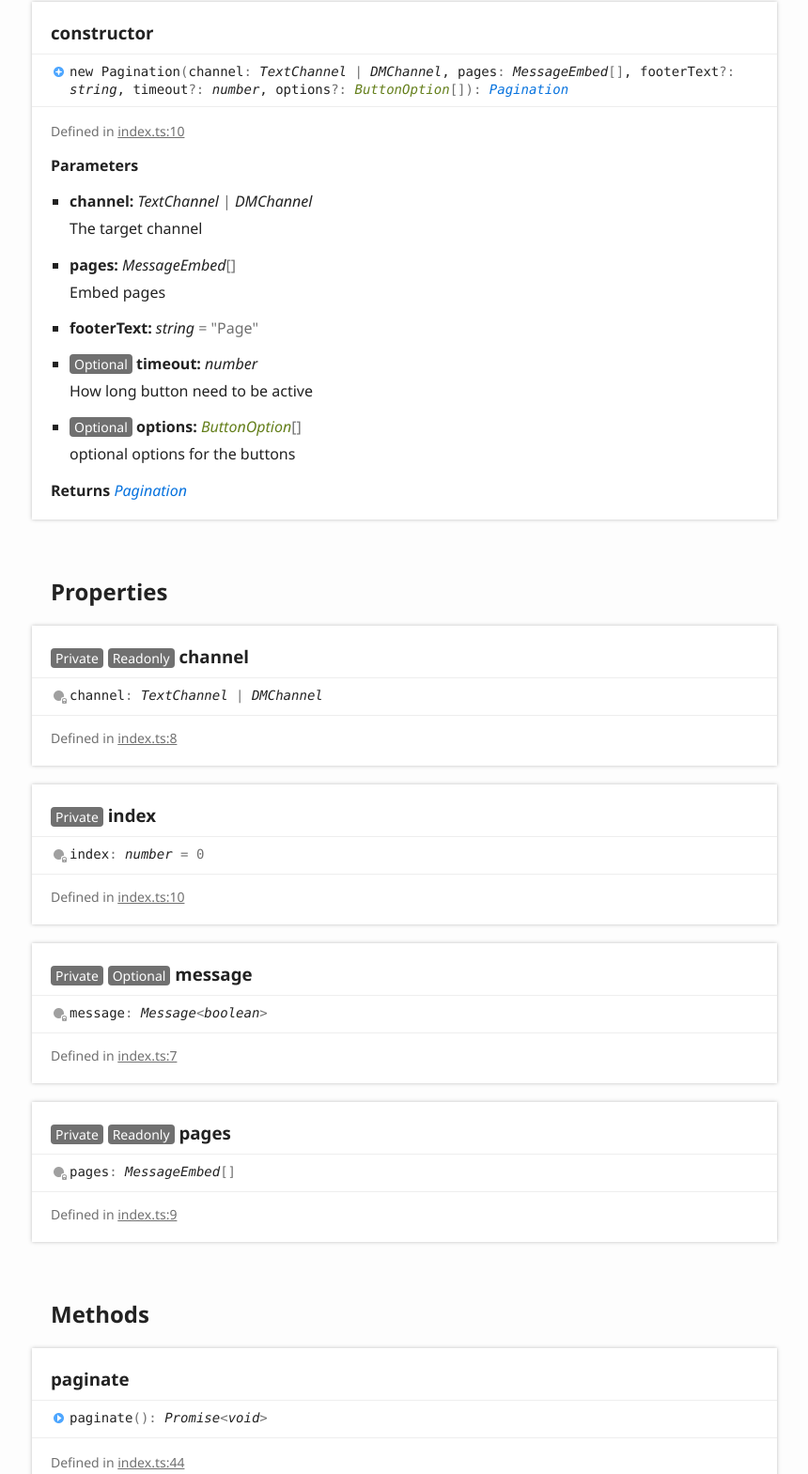
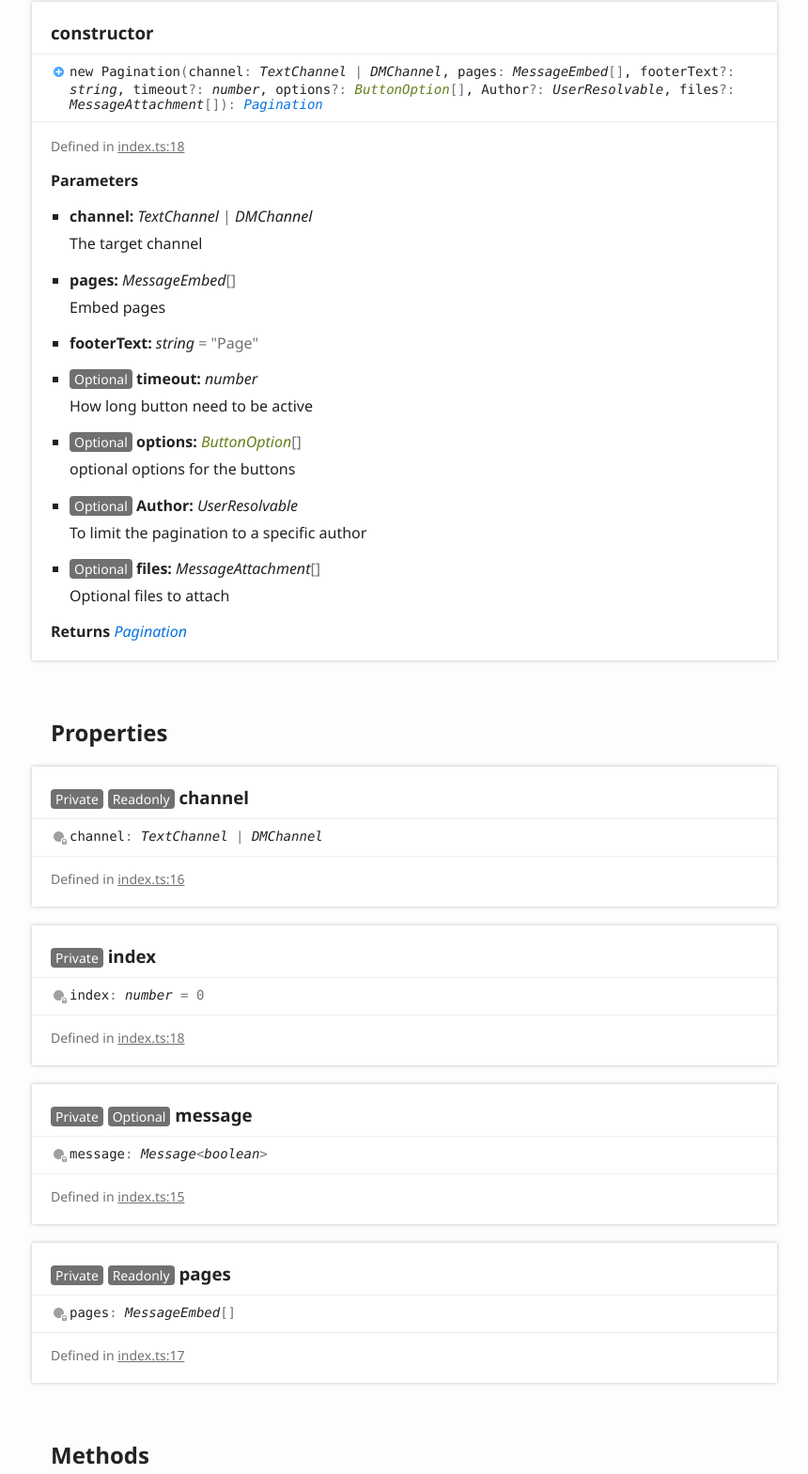
Before and after one commit to CRZA5/discordjs-button-embed-pagination, a plain HTML site: page classes/pagination.html in a window 1280 px wide. Shown: the part 859-2428 px from the top of the page at 94% size, without its empty margins (6-866 px from the left). Drawn offline with Linux system fonts and the light colour scheme.

Commit message:
Deploying to gh-pages from @ CRZA5/discordjs-button-embed-pagination@c43027261e100bd575c7f59540fd51dc15a7187b 🚀

```diff
--- a/classes/pagination.html
+++ b/classes/pagination.html
@@ -107,13 +107,13 @@
 					<a name="constructor" class="tsd-anchor"></a>
 					<h3>constructor</h3>
 					<ul class="tsd-signatures tsd-kind-constructor tsd-parent-kind-class">
-						<li class="tsd-signature tsd-kind-icon">new <wbr>Pagination<span class="tsd-signature-symbol">(</span>channel<span class="tsd-signature-symbol">: </span><span class="tsd-signature-type">TextChannel</span><span class="tsd-signature-symbol"> | </span><span class="tsd-signature-type">DMChannel</span>, pages<span class="tsd-signature-symbol">: </span><span class="tsd-signature-type">MessageEmbed</span><span class="tsd-signature-symbol">[]</span>, footerText<span class="tsd-signature-symbol">?: </span><span class="tsd-signature-type">string</span>, timeout<span class="tsd-signature-symbol">?: </span><span class="tsd-signature-type">number</span>, options<span class="tsd-signature-symbol">?: </span><a href="../interfaces/buttonoption.html" class="tsd-signature-type" data-tsd-kind="Interface">ButtonOption</a><span class="tsd-signature-symbol">[]</span><span class="tsd-signature-symbol">)</span><span class="tsd-signature-symbol">: </span><a href="pagination.html" class="tsd-signature-type" data-tsd-kind="Class">Pagination</a></li>
+						<li class="tsd-signature tsd-kind-icon">new <wbr>Pagination<span class="tsd-signature-symbol">(</span>channel<span class="tsd-signature-symbol">: </span><span class="tsd-signature-type">TextChannel</span><span class="tsd-signature-symbol"> | </span><span class="tsd-signature-type">DMChannel</span>, pages<span class="tsd-signature-symbol">: </span><span class="tsd-signature-type">MessageEmbed</span><span class="tsd-signature-symbol">[]</span>, footerText<span class="tsd-signature-symbol">?: </span><span class="tsd-signature-type">string</span>, timeout<span class="tsd-signature-symbol">?: </span><span class="tsd-signature-type">number</span>, options<span class="tsd-signature-symbol">?: </span><a href="../interfaces/buttonoption.html" class="tsd-signature-type" data-tsd-kind="Interface">ButtonOption</a><span class="tsd-signature-symbol">[]</span>, Author<span class="tsd-signature-symbol">?: </span><span class="tsd-signature-type">UserResolvable</span>, files<span class="tsd-signature-symbol">?: </span><span class="tsd-signature-type">MessageAttachment</span><span class="tsd-signature-symbol">[]</span><span class="tsd-signature-symbol">)</span><span class="tsd-signature-symbol">: </span><a href="pagination.html" class="tsd-signature-type" data-tsd-kind="Class">Pagination</a></li>
 					</ul>
 					<ul class="tsd-descriptions">
 						<li class="tsd-description">
 							<aside class="tsd-sources">
 								<ul>
-									<li>Defined in <a href="https://github.com/CRZA5/discordjs-button-embed-pagination/blob/4ab5115/src/index.ts#L10">index.ts:10</a></li>
+									<li>Defined in <a href="https://github.com/CRZA5/discordjs-button-embed-pagination/blob/c430272/src/index.ts#L18">index.ts:18</a></li>
 								</ul>
 							</aside>
 							<h4 class="tsd-parameters-title">Parameters</h4>
@@ -145,6 +145,20 @@
 										<p>optional options for the buttons</p>
 									</div>
 								</li>
+								<li>
+									<h5><span class="tsd-flag ts-flagOptional">Optional</span> Author: <span class="tsd-signature-type">UserResolvable</span></h5>
+									<div class="tsd-comment tsd-typography">
+										<p>To limit the pagination to a specific author</p>
+									</div>
+								</li>
+								<li>
+									<h5><span class="tsd-flag ts-flagOptional">Optional</span> files: <span class="tsd-signature-type">MessageAttachment</span><span class="tsd-signature-symbol">[]</span></h5>
+									<div class="tsd-comment tsd-typography">
+										<div class="lead">
+											<p>Optional files to attach</p>
+										</div>
+									</div>
+								</li>
 							</ul>
 							<h4 class="tsd-returns-title">Returns <a href="pagination.html" class="tsd-signature-type" data-tsd-kind="Class">Pagination</a></h4>
 						</li>
@@ -159,7 +173,7 @@
 					<div class="tsd-signature tsd-kind-icon">channel<span class="tsd-signature-symbol">:</span> <span class="tsd-signature-type">TextChannel</span><span class="tsd-signature-symbol"> | </span><span class="tsd-signature-type">DMChannel</span></div>
 					<aside class="tsd-sources">
 						<ul>
-							<li>Defined in <a href="https://github.com/CRZA5/discordjs-button-embed-pagination/blob/4ab5115/src/index.ts#L8">index.ts:8</a></li>
+							<li>Defined in <a href="https://github.com/CRZA5/discordjs-button-embed-pagination/blob/c430272/src/index.ts#L16">index.ts:16</a></li>
 						</ul>
 					</aside>
 				</section>
@@ -169,7 +183,7 @@
 					<div class="tsd-signature tsd-kind-icon">index<span class="tsd-signature-symbol">:</span> <span class="tsd-signature-type">number</span><span class="tsd-signature-symbol"> = 0</span></div>
 					<aside class="tsd-sources">
 						<ul>
-							<li>Defined in <a href="https://github.com/CRZA5/discordjs-button-embed-pagination/blob/4ab5115/src/index.ts#L10">index.ts:10</a></li>
+							<li>Defined in <a href="https://github.com/CRZA5/discordjs-button-embed-pagination/blob/c430272/src/index.ts#L18">index.ts:18</a></li>
 						</ul>
 					</aside>
 				</section>
@@ -179,7 +193,7 @@
 					<div class="tsd-signature tsd-kind-icon">message<span class="tsd-signature-symbol">:</span> <span class="tsd-signature-type">Message</span><span class="tsd-signature-symbol">&lt;</span><span class="tsd-signature-type">boolean</span><span class="tsd-signature-symbol">&gt;</span></div>
 					<aside class="tsd-sources">
 						<ul>
-							<li>Defined in <a href="https://github.com/CRZA5/discordjs-button-embed-pagination/blob/4ab5115/src/index.ts#L7">index.ts:7</a></li>
+							<li>Defined in <a href="https://github.com/CRZA5/discordjs-button-embed-pagination/blob/c430272/src/index.ts#L15">index.ts:15</a></li>
 						</ul>
 					</aside>
 				</section>
@@ -189,7 +203,7 @@
 					<div class="tsd-signature tsd-kind-icon">pages<span class="tsd-signature-symbol">:</span> <span class="tsd-signature-type">MessageEmbed</span><span class="tsd-signature-symbol">[]</span></div>
 					<aside class="tsd-sources">
 						<ul>
-							<li>Defined in <a href="https://github.com/CRZA5/discordjs-button-embed-pagination/blob/4ab5115/src/index.ts#L9">index.ts:9</a></li>
+							<li>Defined in <a href="https://github.com/CRZA5/discordjs-button-embed-pagination/blob/c430272/src/index.ts#L17">index.ts:17</a></li>
 						</ul>
 					</aside>
 				</section>
@@ -206,7 +220,7 @@
 						<li class="tsd-description">
 							<aside class="tsd-sources">
 								<ul>
-									<li>Defined in <a href="https://github.com/CRZA5/discordjs-button-embed-pagination/blob/4ab5115/src/index.ts#L44">index.ts:44</a></li>
+									<li>Defined in <a href="https://github.com/CRZA5/discordjs-button-embed-pagination/blob/c430272/src/index.ts#L61">index.ts:61</a></li>
 								</ul>
 							</aside>
 							<div class="tsd-comment tsd-typography">
```
Also changed, not shown: interfaces/buttonoption.html (+3 -3 lines).
